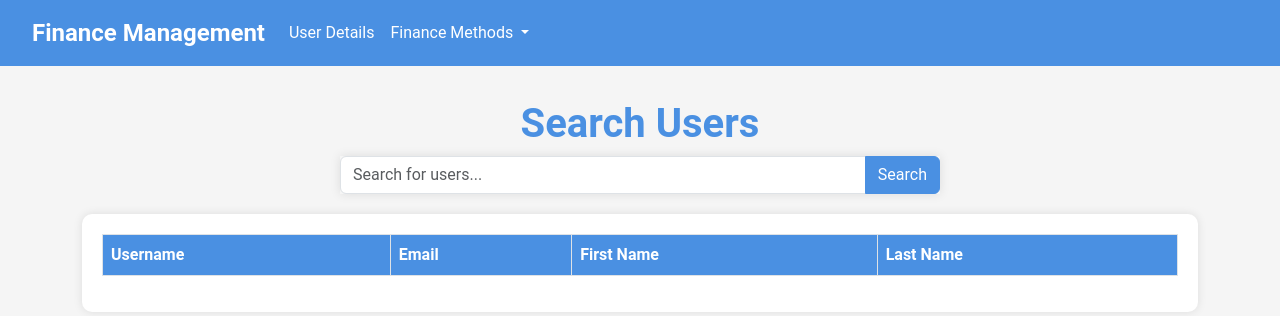
After one commit to Beshwanthsai/FinanceManagement, a Django app: page /search_users/ in a window 1280 px wide. The commit adds this page. Shown: the top 316 px of the page. Run offline with Django 4.2, Linux system fonts and the light colour scheme; lists and menus that the app fills with data are empty.

Commit message:
added user search page

```diff
--- a/pythonProject/Financemanagement/FinanceManagementSystem/adminapp/urls.py
+++ b/pythonProject/Financemanagement/FinanceManagementSystem/adminapp/urls.py
@@ -9,4 +9,6 @@ urlpatterns = [
     path('UserRegisterLogic/', views.UserRegisterLogic, name='UserRegisterLogic'),
     path('logout/', views.logout_view, name='logout'),
     path('all_users_expenses/', views.all_users_expenses, name='all_users_expenses'),
+    path('search_users/', views.search_users, name='search_users'),
+
 ]
--- a/pythonProject/Financemanagement/FinanceManagementSystem/adminapp/views.py
+++ b/pythonProject/Financemanagement/FinanceManagementSystem/adminapp/views.py
@@ -101,3 +101,31 @@ def all_users_expenses(request):
             'remaining_balance': remaining_balance
         })
     return render(request, 'adminapp/all_users_expenses.html', {'users_data': users_data})
+
+# views.py
+from django.shortcuts import render
+from django.contrib.auth.models import User
+from UserApp.models import Expense
+
+def search_users(request):
+    query = request.GET.get('query')
+    users = User.objects.none()  # Default to an empty queryset
+    no_results = False
+    user_expenses = None
+    total_expenses = 0
+
+    if query:
+        users = User.objects.filter(username__icontains=query) | User.objects.filter(email__icontains=query) | User.objects.filter(first_name__icontains=query) | User.objects.filter(last_name__icontains=query)
+        if not users.exists():
+            no_results = True
+        elif users.count() == 1:
+            user = users.first()
+            user_expenses = Expense.objects.filter(user=user)
+            total_expenses = sum(expense.amount for expense in user_expenses)
+
+    return render(request, 'adminapp/search_users.html', {
+        'users': users,
+        'no_results': no_results,
+        'user_expenses': user_expenses,
+        'total_expenses': total_expenses
+    })
--- a/pythonProject/Financemanagement/FinanceManagementSystem/templates/adminapp/projecthomepage.html
+++ b/pythonProject/Financemanagement/FinanceManagementSystem/templates/adminapp/projecthomepage.html
@@ -23,6 +23,10 @@
                     </li>
                     <li class="nav-item">
                           <a class="nav-link" href="{% url 'all_users_expenses' %}" style="padding-top:14px; margin-left:10px;">User Details</a>
+                    </li>
+
+                     <li class="nav-item">
+                          <a class="nav-link" href="{% url 'search_users' %}" style="padding-top:14px; margin-left:10px;">Search User</a>
                     </li>
                     <li class="nav-item dropdown" style="padding-top:6px; margin-left:10px;">
                         <a class="nav-link dropdown-toggle" href="#" id="navbarDropdownMenuLink" role="button" data-bs-toggle="dropdown" aria-expanded="false">
--- /dev/null
+++ b/pythonProject/Financemanagement/FinanceManagementSystem/templates/adminapp/search_users.html
@@ -0,0 +1,195 @@
+<!-- templates/adminapp/search_users.html -->
+<!DOCTYPE html>
+<html lang="en">
+<head>
+    <meta charset="UTF-8">
+    <meta name="viewport" content="width=device-width, initial-scale=1.0">
+    <title>Search Users</title>
+    <link href="https://cdn.jsdelivr.net/npm/bootstrap@5.3.3/dist/css/bootstrap.min.css" rel="stylesheet">
+    <style>
+        body {
+            background-color: #f5f5f5;
+            font-family: 'Roboto', sans-serif;
+            margin-top: 70px;
+        }
+        .navbar-custom {
+            background-color: #4a90e2;
+            padding: 10px 20px;
+            position: fixed;
+            top: 0;
+            width: 100%;
+            z-index: 1000;
+        }
+        .navbar-custom .navbar-brand {
+            font-size: 1.5rem;
+            font-weight: bold;
+            color: #fff;
+        }
+        .navbar-custom .nav-link {
+            color: #fff;
+            font-size: 1rem;
+        }
+        .navbar-custom .nav-link:hover {
+            color: #d1ecf1;
+        }
+        .container {
+            margin-top: 100px;
+        }
+        .table-container {
+            background-color: #fff;
+            border-radius: 10px;
+            box-shadow: 0 0 10px rgba(0, 0, 0, 0.1);
+            padding: 20px;
+        }
+        .table thead th {
+            background-color: #4a90e2;
+            color: #fff;
+            font-weight: bold;
+        }
+        .table tbody tr:hover {
+            background-color: #f1f1f1;
+        }
+        .alert-custom {
+            background-color: #ffcccc;
+            color: #cc0000;
+            font-weight: bold;
+            border: 1px solid #cc0000;
+            border-radius: 5px;
+            padding: 10px;
+            text-align: center;
+        }
+        .search-form {
+            max-width: 600px;
+            margin: 0 auto 20px;
+        }
+        .search-form .input-group {
+            box-shadow: 0 0 10px rgba(0, 0, 0, 0.1);
+        }
+        .search-form .btn-primary {
+            background-color: #4a90e2;
+            border-color: #4a90e2;
+        }
+        .search-form .btn-primary:hover {
+            background-color: #357ab8;
+            border-color: #357ab8;
+        }
+        .expenses-section {
+            margin-top: 40px;
+        }
+        .expenses-section h2 {
+            color: #4a90e2;
+            font-weight: bold;
+        }
+        .expenses-section p {
+            font-size: 1.2rem;
+            font-weight: bold;
+        }
+        .expenses-table {
+            background-color: #fff;
+            border-radius: 10px;
+            box-shadow: 0 0 10px rgba(0, 0, 0, 0.1);
+            padding: 20px;
+        }
+        .expenses-table thead th {
+            background-color: #4a90e2;
+            color: #fff;
+            font-weight: bold;
+        }
+        .expenses-table tbody tr:hover {
+            background-color: #f1f1f1;
+        }
+    </style>
+</head>
+<body>
+    <nav class="navbar navbar-expand-lg navbar-custom">
+        <div class="container-fluid">
+            <a class="navbar-brand" href="{% url 'homepagecall' %}">Finance Management</a>
+            <button class="navbar-toggler" type="button" data-bs-toggle="collapse" data-bs-target="#navbarNavDropdown" aria-controls="navbarNavDropdown" aria-expanded="false" aria-label="Toggle navigation">
+                <span class="navbar-toggler-icon"></span>
+            </button>
+            <div class="collapse navbar-collapse" id="navbarNavDropdown">
+                <ul class="navbar-nav">
+                    <li class="nav-item">
+                        <a class="nav-link" href="#">User Details</a>
+                    </li>
+                    <li class="nav-item dropdown">
+                        <a class="nav-link dropdown-toggle" href="#" id="navbarDropdownMenuLink" role="button" data-bs-toggle="dropdown" aria-expanded="false">
+                            Finance Methods
+                        </a>
+                        <ul class="dropdown-menu" aria-labelledby="navbarDropdownMenuLink">
+                            <li><a class="dropdown-item" href="#">Add Expense</a></li>
+                            <li><a class="dropdown-item" href="#">Check Balance</a></li>
+                            <li><a class="dropdown-item" href="#">Expense List</a></li>
+                            <li><a class="dropdown-item" href="#">Set Balance</a></li>
+                        </ul>
+                    </li>
+                </ul>
+            </div>
+        </div>
+    </nav>
+
+    <div class="container">
+        <h1 class="text-center" style="color: #4a90e2; font-weight: bold;">Search Users</h1>
+        <form method="get" action="{% url 'search_users' %}" class="search-form">
+            <div class="input-group">
+                <input type="text" name="query" class="form-control" placeholder="Search for users..." required>
+                <button type="submit" class="btn btn-primary">Search</button>
+            </div>
+        </form>
+        {% if no_results %}
+        <div class="alert-custom">
+            No users found. Please try a different search term.
+        </div>
+        {% endif %}
+        <div class="table-container">
+            <table class="table table-bordered">
+                <thead>
+                    <tr>
+                        <th>Username</th>
+                        <th>Email</th>
+                        <th>First Name</th>
+                        <th>Last Name</th>
+                    </tr>
+                </thead>
+                <tbody>
+                    {% for user in users %}
+                    <tr>
+                        <td>{{ user.username }}</td>
+                        <td>{{ user.email }}</td>
+                        <td>{{ user.first_name }}</td>
+                        <td>{{ user.last_name }}</td>
+                    </tr>
+                    {% endfor %}
+                </tbody>
+            </table>
+        </div>
+        {% if user_expenses %}
+        <div class="expenses-section">
+            <h2 class="text-center">User Expenses</h2>
+            <p class="text-center">Total Expenses: ${{ total_expenses }}</p>
+            <div class="expenses-table">
+                <table class="table table-bordered">
+                    <thead>
+                        <tr>
+                            <th>Name</th>
+                            <th>Amount</th>
+                            <th>Date</th>
+                        </tr>
+                    </thead>
+                    <tbody>
+                        {% for expense in user_expenses %}
+                        <tr>
+                            <td>{{ expense.name }}</td>
+                            <td>${{ expense.amount }}</td>
+                            <td>{{ expense.date }}</td>
+                        </tr>
+                        {% endfor %}
+                    </tbody>
+                </table>
+            </div>
+        </div>
+        {% endif %}
+    </div>
+    <script src="https://cdn.jsdelivr.net/npm/bootstrap@5.3.3/dist/js/bootstrap.bundle.min.js"></script>
+</body>
+</html>
```
